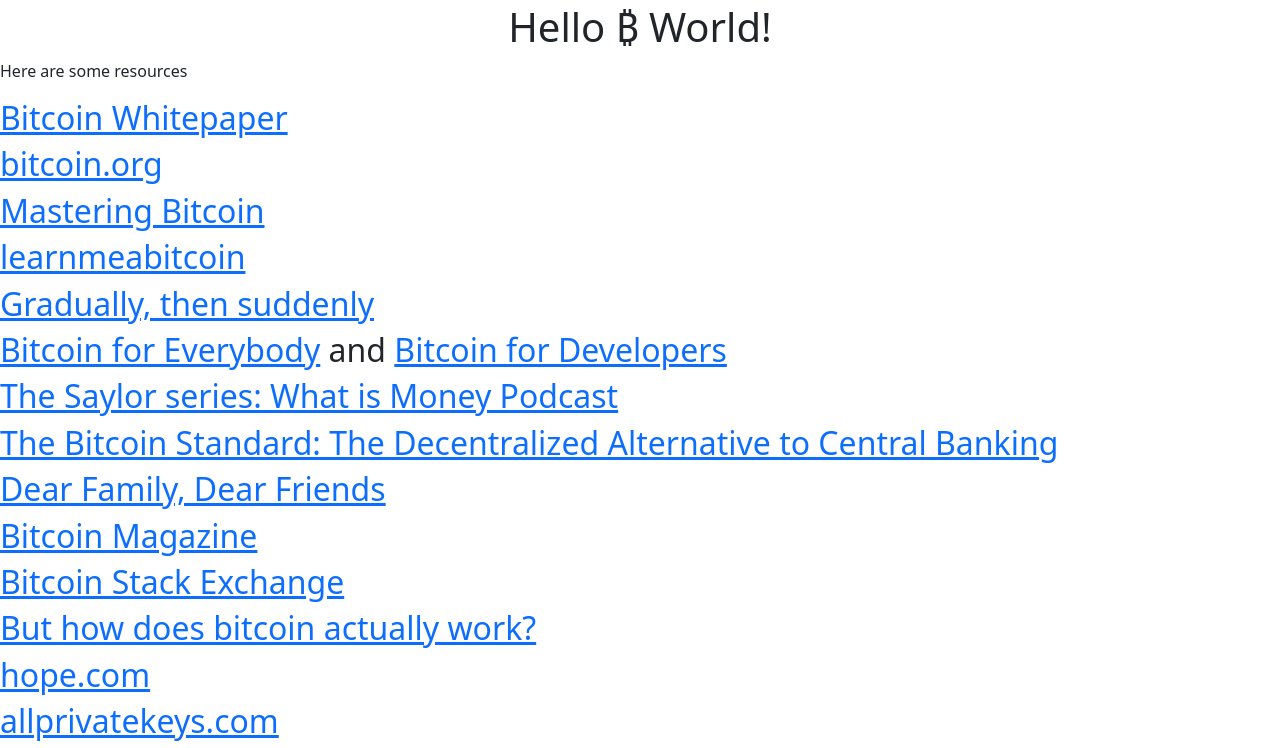
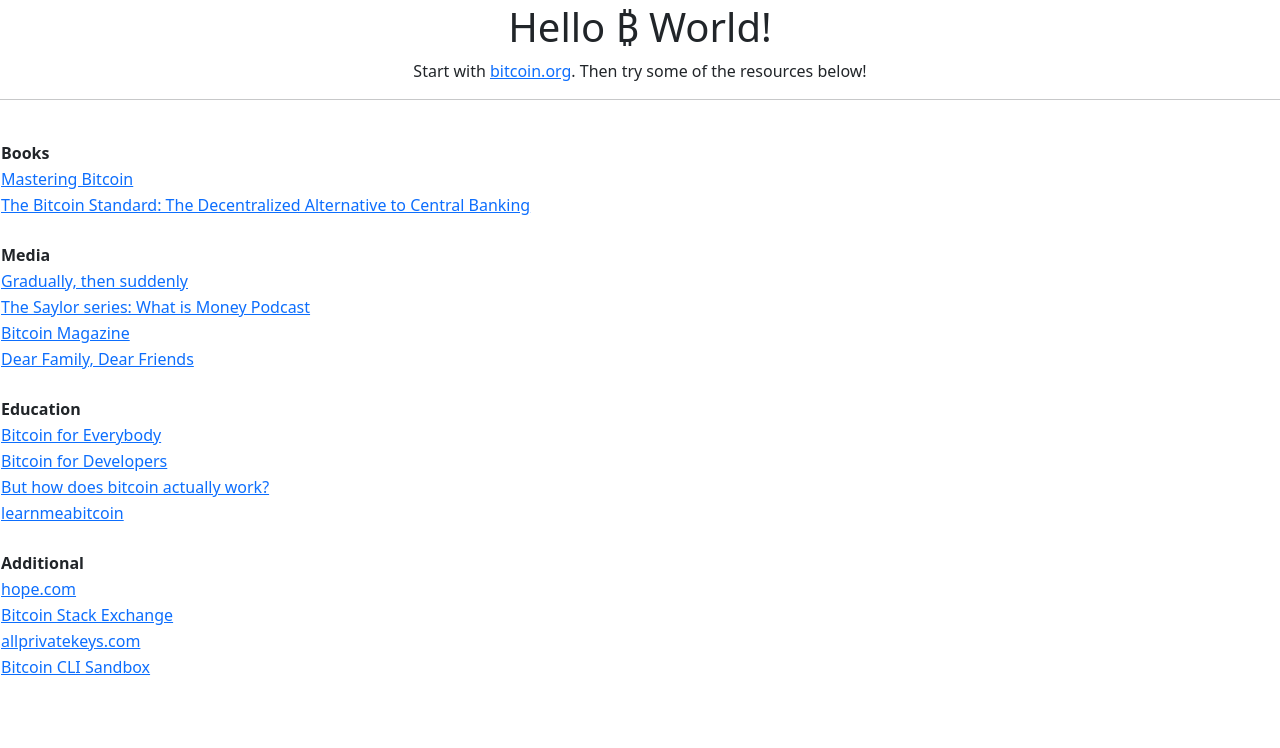
Before and after one commit to jesseaam/bitcoin-jesse, a Flask app: page /resources in a window 1280 px wide. Shown: the part 53-801 px from the top of the page. After the commit the page ends 728 px from the top, so only its background shows below. Run offline with Flask 2, Linux system fonts and the light colour scheme.

Commit message:
make tables

```diff
--- a/application/templates/resources.html
+++ b/application/templates/resources.html
@@ -8,23 +8,84 @@
 <body>
     {% block content %}
 
-            <h1 align="center">Hello ₿ World!</h1>
-            <p>Here are some resources</p>
+            <div align="center">
+                <h1 align="center">Hello ₿ World!</h1>
+                <p>Start with <a href="https://bitcoin.org/en/">bitcoin.org</a>. Then try some of the resources below!</p>
+            </div>
+            <hr> <br>
+            <table>
+                <tr>
+                    <th>Books</th>
+                </tr>
+                <tr>
+                   <td> <a href="https://github.com/bitcoinbook/bitcoinbook">Mastering Bitcoin</a> </td>
+                </tr>
+                <tr>
+                    <td><a href="https://saifedean.com/thebitcoinstandard/">The Bitcoin Standard: The Decentralized Alternative to Central Banking</a></td>
+                </tr>
+            </table>
 
-            <h2><a href="https://bitcoin.org/bitcoin.pdf">Bitcoin Whitepaper</a></h2>
-            <h2><a href="https://bitcoin.org/en/">bitcoin.org</a></h2>
-            <h2><a href="https://github.com/bitcoinbook/bitcoinbook">Mastering Bitcoin</a></h2>
-            <h2><a href="https://learnmeabitcoin.com">learnmeabitcoin</a></h2>
-            <h2><a href="https://unchained.com/gradually-then-suddenly">Gradually, then suddenly</a></h2>
-            <h2><a href="https://learn.saylor.org/course/view.php?id=468">Bitcoin for Everybody</a> and <a href="https://learn.saylor.org/course/view.php?id=500">Bitcoin for Developers</a></h2>
-            <h2><a href="https://www.youtube.com/playlist?list=PL2jAZ0x9H0bQFY6wIbQfnrnIlqMcSHd6X">The Saylor series: What is Money Podcast</a></h2>
-            <h2><a href="https://saifedean.com/thebitcoinstandard/">The Bitcoin Standard: The Decentralized Alternative to Central Banking</a></h2>
-            <h2><a href="https://dergigi.com/2020/04/27/dear-family-dear-friends/">Dear Family, Dear Friends</a></h2>
-            <h2><a href="https://bitcoinmagazine.com">Bitcoin Magazine</a></h2>
-            <h2><a href="https://bitcoin.stackexchange.com">Bitcoin Stack Exchange</a></h2>
-            <h2><a href="https://www.youtube.com/watch?v=bBC-nXj3Ng4">But how does bitcoin actually work?</a></h2>
-            <h2><a href="https://www.hope.com">hope.com</a></h2>
-            <h2><a href="https://allprivatekeys.com/mnemonic-code-converter#english">allprivatekeys.com</a></h2>
+            <br>
+
+            <table>
+
+                <tr>
+                    <th>Media</th>
+                </tr>
+                <tr>
+                    <td><a href="https://unchained.com/gradually-then-suddenly">Gradually, then suddenly</a></td>
+                </tr>
+                <tr>
+                    <td><a href="https://www.youtube.com/playlist?list=PL2jAZ0x9H0bQFY6wIbQfnrnIlqMcSHd6X">The Saylor series: What is Money Podcast</a></td>
+                </tr>
+                <tr>
+                    <td><a href="https://bitcoinmagazine.com">Bitcoin Magazine</a></td>
+                </tr>
+                <tr>
+                    <td><a href="https://dergigi.com/2020/04/27/dear-family-dear-friends/">Dear Family, Dear Friends</a></td>
+                </tr>
+
+            </table>
+
+
+            <br>
+
+            <table>
+                <tr>
+                    <th>Education</th>
+                </tr>
+                <tr>
+                    <td><a href="https://learn.saylor.org/course/view.php?id=468">Bitcoin for Everybody</a></td>
+                </tr>
+                <tr>
+                    <td><a href="https://learn.saylor.org/course/view.php?id=500">Bitcoin for Developers</a></td>
+                </tr>
+                <tr>
+                    <td> <a href="https://www.youtube.com/watch?v=bBC-nXj3Ng4">But how does bitcoin actually work?</a> </td>
+                </tr>
+                <tr>
+                    <td> <a href="https://learnmeabitcoin.com">learnmeabitcoin</a> </td>
+                </tr>
+            </table>
+
+
+            <br>
+
+            <table>
+                <th>Additional</th>
+                <tr>
+                    <td><a href="https://www.hope.com">hope.com</a></td>
+                </tr>
+                <tr>
+                    <td><a href="https://bitcoin.stackexchange.com">Bitcoin Stack Exchange</a></td>
+                </tr>
+                <tr>
+                    <td><a href="https://allprivatekeys.com/mnemonic-code-converter#english">allprivatekeys.com</a></td>
+                </tr>
+                <tr>
+                    <td><a href="https://bitcoindev.network/bitcoin-cli-sandbox/">Bitcoin CLI Sandbox</a></td>
+                </tr>
+            </table>
 
 
     {% endblock %}
```
